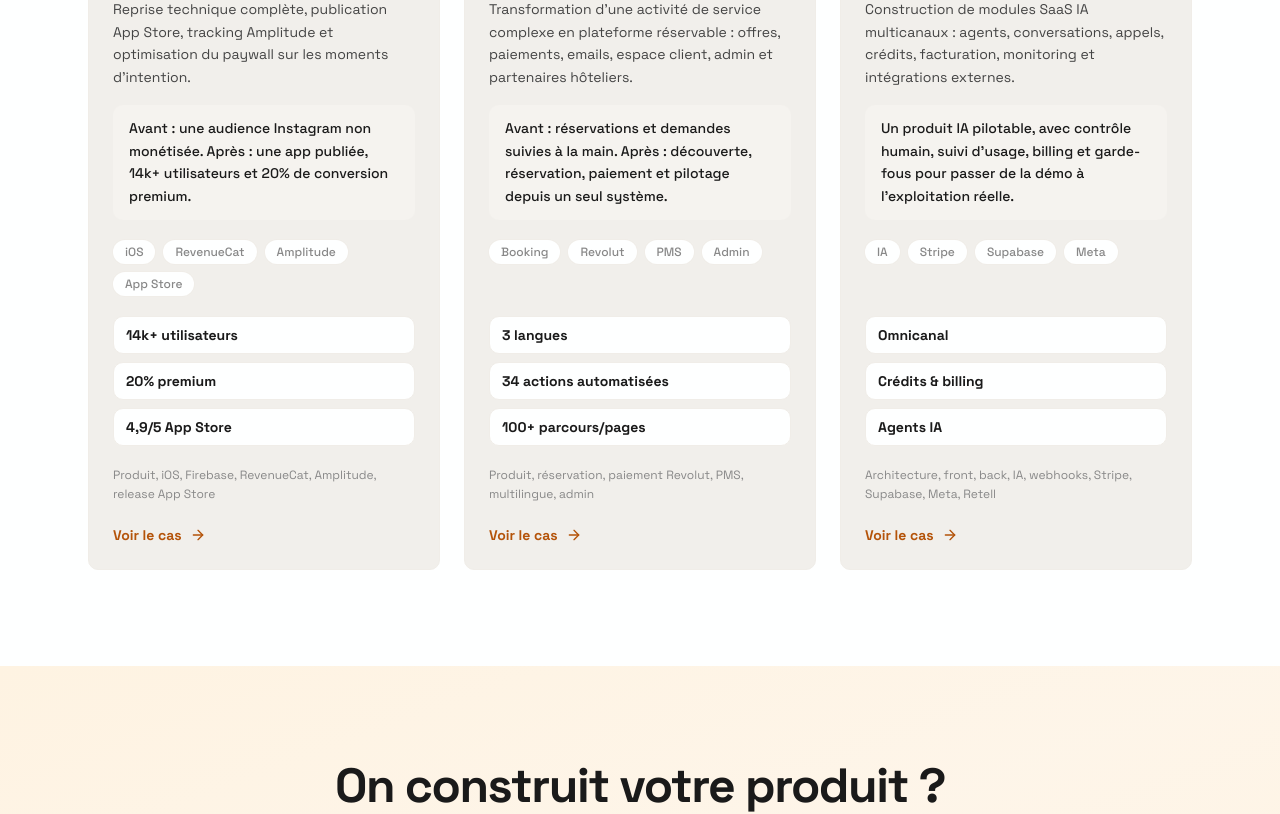
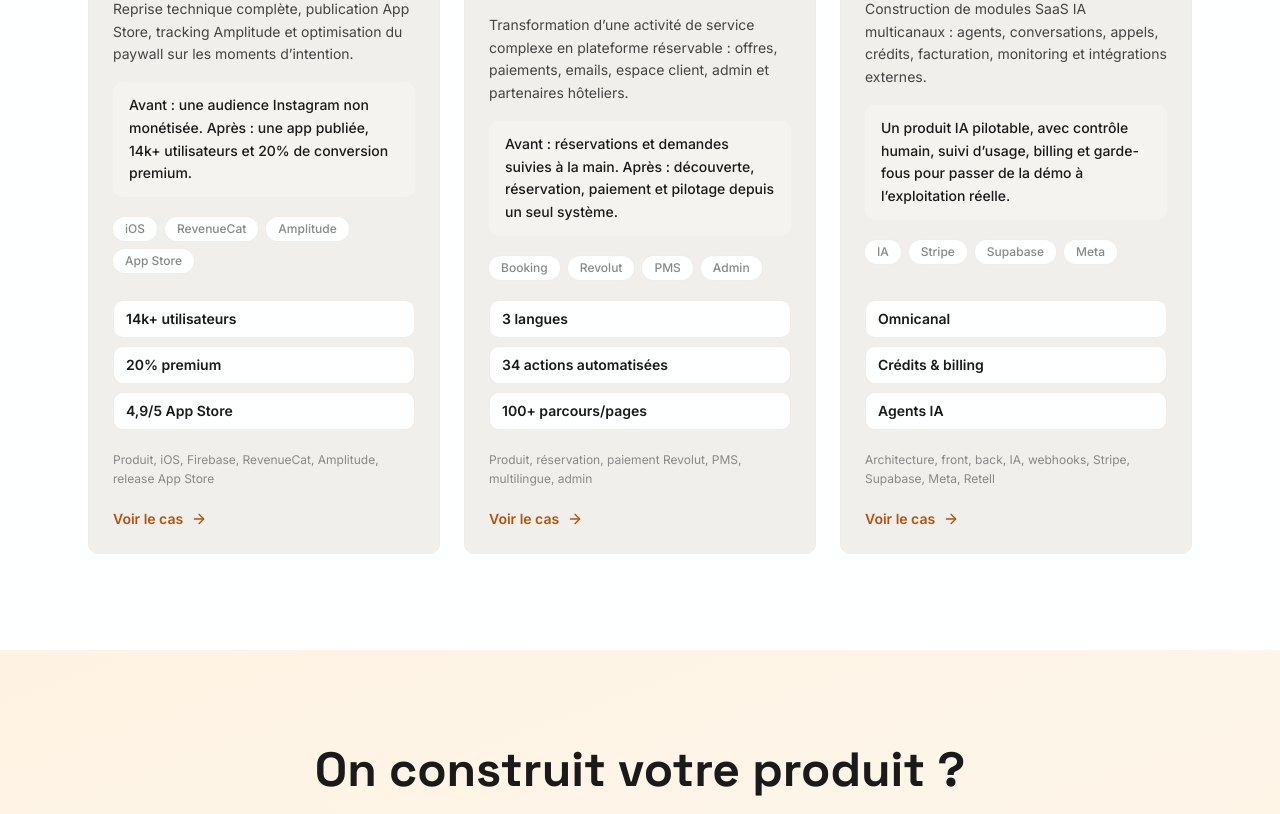
Before and after one commit to danou294/portfolio, a Next.js app: page / in a window 1280 px wide. Shown: the part 3388-4202 px from the top of the page. Built offline with nearby package versions, Linux system fonts and the light colour scheme.

Commit message:
perf: optimize fonts images and asset caching

```diff
--- a/next.config.ts
+++ b/next.config.ts
@@ -1,6 +1,41 @@
 import type { NextConfig } from "next";
 
 const nextConfig: NextConfig = {
+  images: {
+    formats: ["image/avif", "image/webp"],
+    minimumCacheTTL: 60 * 60 * 24 * 30,
+  },
+  async headers() {
+    return [
+      {
+        source: "/images/:path*",
+        headers: [
+          {
+            key: "Cache-Control",
+            value: "public, max-age=604800, stale-while-revalidate=2592000",
+          },
+        ],
+      },
+      {
+        source: "/Assets/:path*",
+        headers: [
+          {
+            key: "Cache-Control",
+            value: "public, max-age=604800, stale-while-revalidate=2592000",
+          },
+        ],
+      },
+      {
+        source: "/docs/:path*",
+        headers: [
+          {
+            key: "Cache-Control",
+            value: "public, max-age=3600, stale-while-revalidate=86400",
+          },
+        ],
+      },
+    ];
+  },
   async redirects() {
     return [
       {
--- a/src/app/components/CaseStudyPage.tsx
+++ b/src/app/components/CaseStudyPage.tsx
@@ -114,7 +114,6 @@ export default function CaseStudyPage({
                     height={104}
                     className="h-24 w-24 object-contain"
                     priority
-                    unoptimized
                   />
                 </div>
               </motion.div>
--- a/src/app/components/Footer.tsx
+++ b/src/app/components/Footer.tsx
@@ -8,8 +8,7 @@ export default function Footer() {
         <div className="flex flex-col md:flex-row items-center justify-between gap-4">
           <div className="flex items-center gap-2">
             <span
-              className="font-bold text-heading"
-              style={{ fontFamily: "'Space Grotesk', system-ui, sans-serif" }}
+              className="font-display font-bold text-heading"
             >
               daniel<span className="text-[#F59E0B]">.</span>levy
             </span>
--- a/src/app/components/Header.tsx
+++ b/src/app/components/Header.tsx
@@ -21,8 +21,7 @@ export default function Header() {
         {/* Logo */}
         <a
           href="#hero"
-          className="font-bold text-lg text-heading"
-          style={{ fontFamily: "'Space Grotesk', system-ui, sans-serif" }}
+          className="font-display font-bold text-lg text-heading"
         >
           daniel<span className="text-[#F59E0B]">.</span>levy
         </a>
--- a/src/app/components/Hero.tsx
+++ b/src/app/components/Hero.tsx
@@ -53,7 +53,6 @@ export default function Hero() {
               width={28}
               height={28}
               className="h-7 w-7 object-contain rounded-md"
-              unoptimized
             />
           </div>
           <div>
@@ -123,7 +122,6 @@ export default function Hero() {
             animate={{ opacity: 1, y: 0 }}
             transition={{ duration: 0.6, delay: 0.1 }}
             className="text-5xl sm:text-6xl lg:text-7xl font-extrabold mb-6"
-            style={{ fontFamily: "'Space Grotesk', system-ui, sans-serif", letterSpacing: 0 }}
           >
             <span className="text-heading">{t("hero.title").split(" ")[0]} </span>
             <span className="gradient-text">{t("hero.title").split(" ").slice(1).join(" ")}</span>
--- a/src/app/components/Projects.tsx
+++ b/src/app/components/Projects.tsx
@@ -80,7 +80,6 @@ export default function Projects() {
                         width={64}
                         height={64}
                         className="h-16 w-16 object-contain"
-                        unoptimized
                       />
                     ) : (
                       <Icon className="h-10 w-10 text-[#111113]" />
--- a/src/app/components/codesphere/HeroSection.tsx
+++ b/src/app/components/codesphere/HeroSection.tsx
@@ -109,7 +109,6 @@ export function HeroSection() {
                     width={800}
                     height={450}
                     className="w-full h-full object-contain"
-                    unoptimized
                   />
                 </div>
               </div>
--- a/src/app/components/codesphere/MacMockup.tsx
+++ b/src/app/components/codesphere/MacMockup.tsx
@@ -51,7 +51,6 @@ export function MacMockup({ image, alt, color = "#5AB1FF" }: MacMockupProps) {
               width={1200}
               height={675}
               className="w-full h-auto object-contain"
-              unoptimized
             />
           </div>
         </div>
--- a/src/app/components/codesphere/PortfolioSection.tsx
+++ b/src/app/components/codesphere/PortfolioSection.tsx
@@ -77,7 +77,6 @@ export function PortfolioSection() {
                 width={1200}
                 height={675}
                 className="w-full h-auto"
-                unoptimized
               />
             </div>
             {/* Floating elements */}
--- a/src/app/components/codesphere/ProductHeroSection.tsx
+++ b/src/app/components/codesphere/ProductHeroSection.tsx
@@ -82,7 +82,6 @@ export function ProductHeroSection() {
                   width={120}
                   height={120}
                   className="object-contain"
-                  unoptimized
                 />
               </div>
             </div>
--- a/src/app/globals.css
+++ b/src/app/globals.css
@@ -1,5 +1,4 @@
 @import "tailwindcss";
-@import url('https://fonts.googleapis.com/css2?family=Inter:wght@400;500;600;700&family=Space+Grotesk:wght@400;500;600;700;800&display=swap');
 
 @custom-variant dark (&:is(.dark *));
 
@@ -96,13 +95,13 @@
 
   body {
     @apply bg-background text-foreground;
-    font-family: 'Inter', system-ui, -apple-system, sans-serif;
+    font-family: var(--font-inter), system-ui, -apple-system, sans-serif;
     line-height: 1.7;
   }
 
   h1, h2, h3, h4, h5, h6 {
-    font-family: 'Space Grotesk', system-ui, -apple-system, sans-serif;
-    letter-spacing: -0.03em;
+    font-family: var(--font-space-grotesk), system-ui, -apple-system, sans-serif;
+    letter-spacing: 0;
     font-weight: 700;
     line-height: 1.2;
   }
@@ -144,6 +143,10 @@ html {
 
 .text-muted-custom {
   color: var(--muted-foreground);
+}
+
+.font-display {
+  font-family: var(--font-space-grotesk), system-ui, -apple-system, sans-serif;
 }
 
 .border-warm {
--- a/src/app/layout.tsx
+++ b/src/app/layout.tsx
@@ -1,11 +1,21 @@
 import './globals.css';
-import { Space_Grotesk } from 'next/font/google';
+import { Inter, Space_Grotesk } from 'next/font/google';
 import { ThemeProvider } from './contexts/ThemeContext';
 import { LanguageProvider } from './contexts/LanguageContext';
 import { JsonLd } from './components/JsonLd';
 import type { Metadata } from 'next';
 
-const spaceGrotesk = Space_Grotesk({ subsets: ['latin'], weight: ['400', '500', '700'] });
+const inter = Inter({
+  subsets: ['latin'],
+  variable: '--font-inter',
+  display: 'swap',
+});
+
+const spaceGrotesk = Space_Grotesk({
+  subsets: ['latin'],
+  variable: '--font-space-grotesk',
+  display: 'swap',
+});
 
 export const metadata: Metadata = {
   metadataBase: new URL('https://www.levy-daniel.fr'),
@@ -93,8 +103,8 @@ export const metadata: Metadata = {
 
 export default function RootLayout({ children }: { children: React.ReactNode }) {
   return (
-    <html lang="fr">
-      <body className={`${spaceGrotesk.className} bg-theme text-theme transition-colors duration-300`}>
+    <html lang="fr" className={`${inter.variable} ${spaceGrotesk.variable}`}>
+      <body className="bg-theme text-theme transition-colors duration-300">
         <JsonLd />
         <ThemeProvider>
           <LanguageProvider>
```
